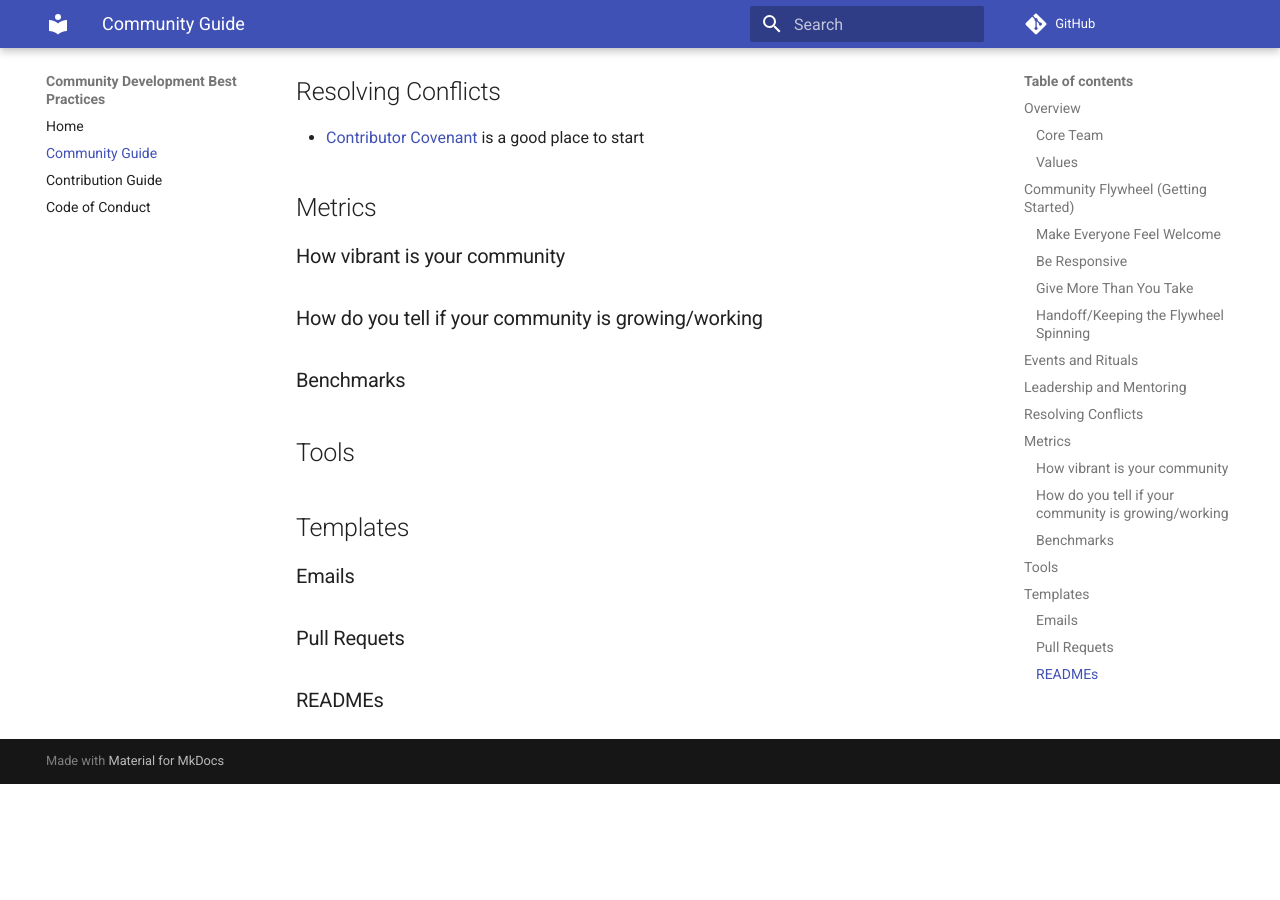
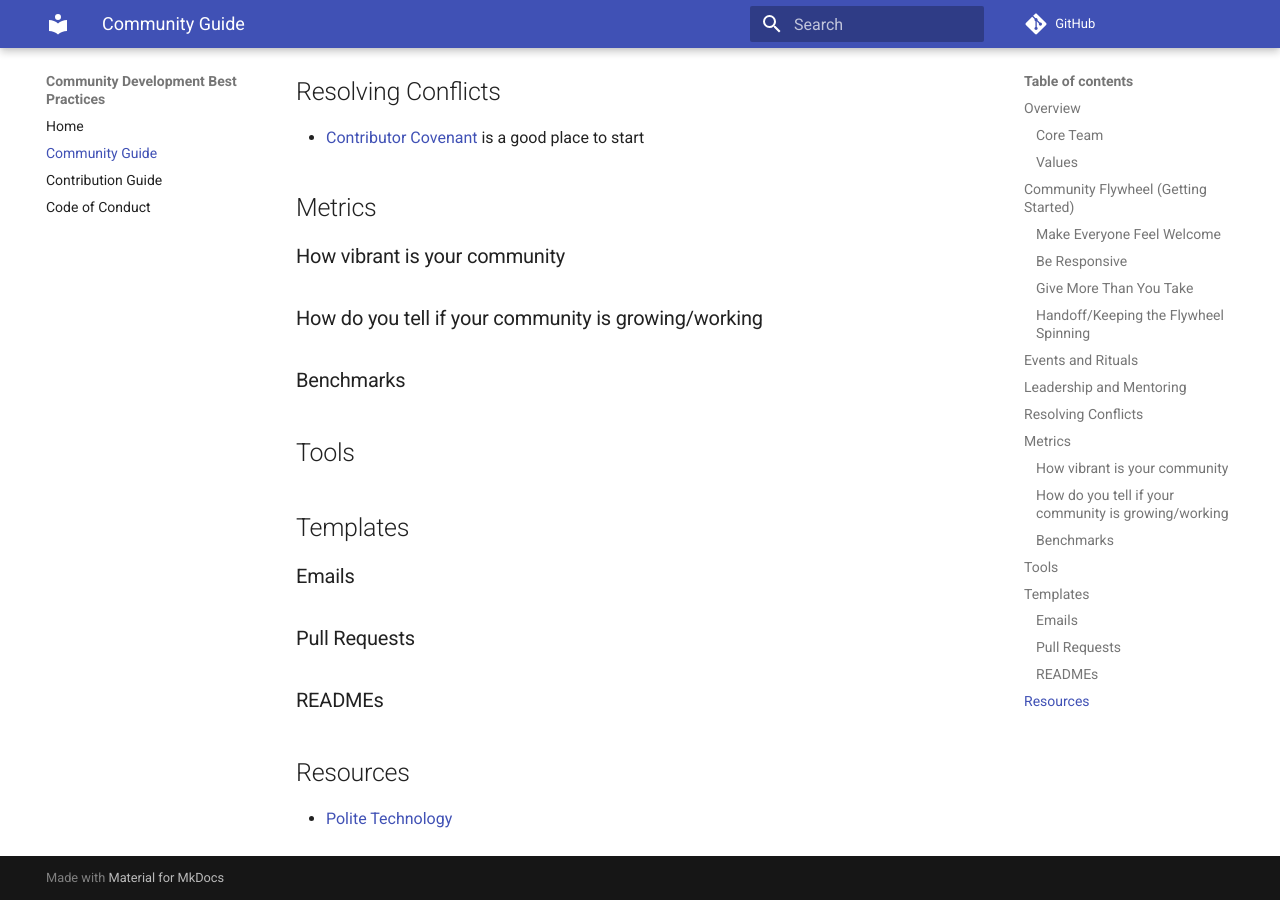
Before and after one commit to ESIPFed/esds-community-guide, an MkDocs documentation site: the page built from docs/community-guide/index.md, in a window 1280 px wide and 900 px high, scrolled down 1309 px. Built offline with MkDocs 1.6.1 and Material for MkDocs 9.7.7, drawn with Linux system fonts in a browser that asks for light colours; comment, search, counter and statistics services are not loaded; before the commit the page ends 2093 px from its top, so only the background shows below that.

Commit message:
Typo fix and Polite Technology resource

```diff
--- a/docs/community-guide/index.md
+++ b/docs/community-guide/index.md
@@ -27,5 +27,7 @@ One of the best mechanisms for building and fostering a growing community is to
 ## Tools
 ## Templates
 ### Emails
-### Pull Requets
+### Pull Requests
 ### READMEs
+## Resources
+- [Polite Technology](https://polite.technology/preview)
```
